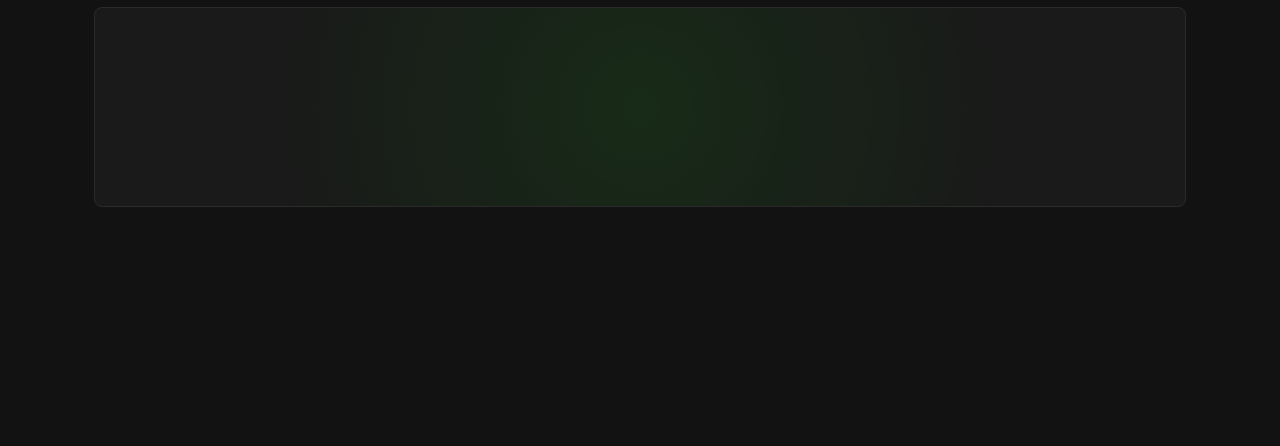
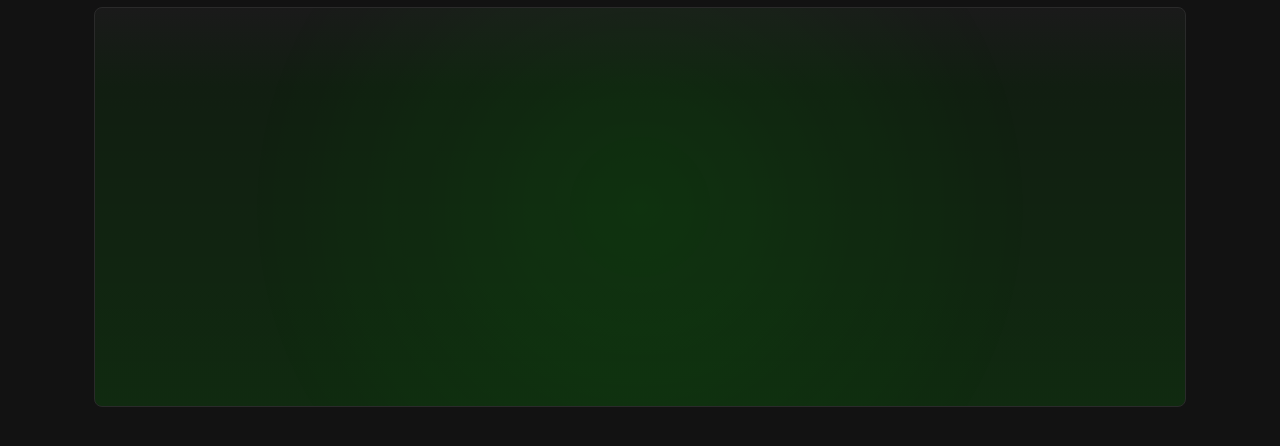
Before and after one commit to mattpannella/CobraPinger, a Flask app: page /topics in a window 1280 px wide. Shown: the part 151-597 px from the top of the page. Run offline with Flask 3, Linux system fonts and the light colour scheme; data that the repository does not hold is empty; parts of the project's set-up code (start-up, migrations or seed data) failed here and were passed over; some libraries are stand-ins or nearby versions.

Commit message:
floating

```diff
--- a/static/css/cobra.css
+++ b/static/css/cobra.css
@@ -251,11 +251,16 @@ mark {
     flex-wrap: wrap;
     gap: 1rem;
     justify-content: center;
-    background-color: #1a1a1a;
+    background: linear-gradient(
+        to bottom,
+        #1a1a1a,
+        rgba(0, 255, 0, 0.05) 20%,
+        rgba(0, 255, 0, 0.1)
+    );
     border-radius: 8px;
     border: 1px solid #2a2a2a;
     padding: 2rem;
-    min-height: 200px;
+    min-height: 400px;  /* Give more room for bubbles */
     position: relative;
     overflow: hidden;
 }
@@ -276,6 +281,7 @@ mark {
     animation: floatAnimation 3s ease-in-out infinite;
     animation-delay: calc(var(--animation-order) * 0.1s);
     text-shadow: 0 0 5px rgba(0, 255, 0, 0.5);
+    z-index: 2;  /* Above the bubbles */
 }
 
 .tag-item:hover {
@@ -548,3 +554,15 @@ mark {
 .bi-rss-fill:hover {
     color: #00cc00;
 }
+
+
+/* Update tag-cloud for proper layering */
+.tag-cloud {
+    position: relative;
+    overflow: hidden;
+}
+
+.tag-item {
+    position: relative;
+    z-index: 1;
+}
--- a/templates/topics.html
+++ b/templates/topics.html
@@ -5,7 +5,9 @@
 {% block content %}
 <div class="container">
     <h2 class="mb-4 text-center">Topic Cloud</h2>
-    <div class="tag-cloud p-4">
+    <div class="tag-cloud p-4" id="tagCloud">
+        <div id="bubbles"></div>
+
         {% for topic in topics %}
             {% set max_count = topics[0]['count'] %}
             {% set min_count = topics[-1]['count'] %}
@@ -23,28 +25,4 @@
     </div>
 </div>
 
-<script>
-document.addEventListener('DOMContentLoaded', function() {
-    const tags = document.querySelectorAll('.tag-item');
-
-    // Add interactive hover effect
-    tags.forEach(tag => {
-        tag.addEventListener('mouseover', function() {
-            tags.forEach(t => {
-                if (t !== tag) {
-                    t.style.opacity = '0.5';
-                    t.style.transform = 'scale(0.95)';
-                }
-            });
-        });
-
-        tag.addEventListener('mouseout', function() {
-            tags.forEach(t => {
-                t.style.opacity = '1';
-                t.style.transform = 'scale(1)';
-            });
-        });
-    });
-});
-</script>
 {% endblock %}
```
